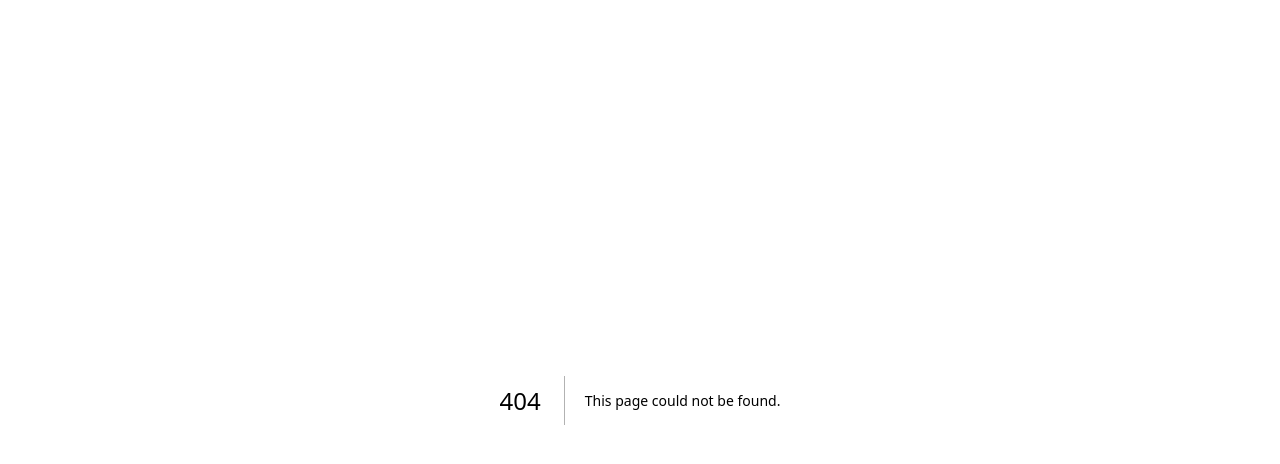
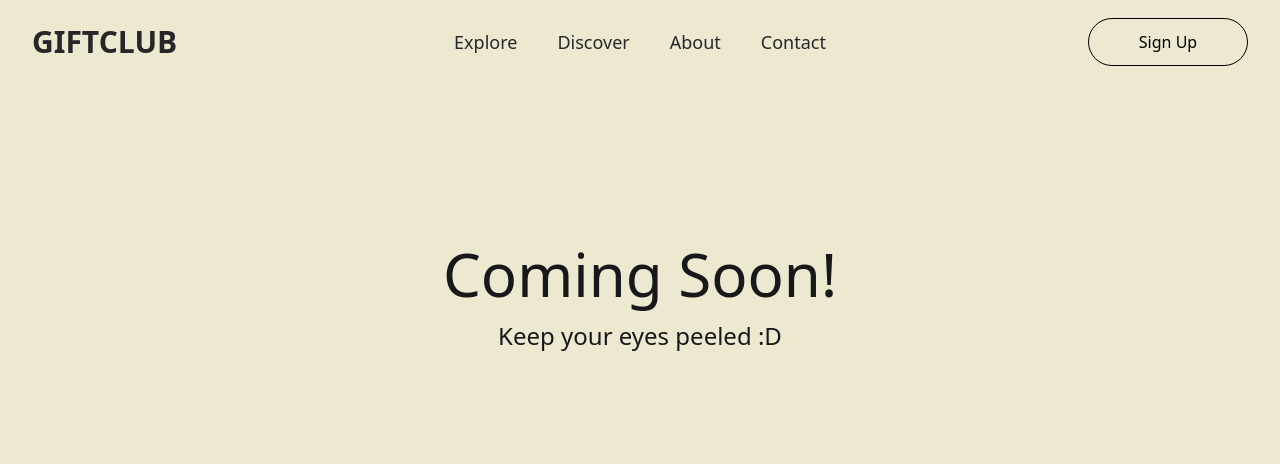
Before and after one commit to yoggiakjy/GiftClub, a Next.js app: page /about in a window 1280 px wide. Before the commit this address had no page. Shown: the top 464 px of the page. Built offline with nearby package versions, Linux system fonts and the light colour scheme; no server answers.

Commit message:
Hero button, placeholder page for those not in database.

```diff
--- /dev/null
+++ b/app/about/page.tsx
@@ -0,0 +1,34 @@
+"use client";
+import React from "react";
+import Navbar from "../components/Navbar";
+import { NavbarLinks } from "../lib/data";
+import { Orientation } from "../lib/types";
+import { motion } from "framer-motion";
+
+const page = () => {
+  return (
+    <div className="w-full flex flex-col justify-center items-center">
+      <Navbar navbarItems={NavbarLinks} orientation={Orientation.Horizontal} />
+      <motion.div
+        initial={{ y: 30, opacity: 0 }}
+        whileInView={{ y: 0, opacity: 1 }}
+        transition={{
+          duration: 0.5,
+          delay: 0.4,
+          stiffness: 400,
+          damping: 70,
+          type: "spring",
+        }}
+        viewport={{ once: true }}
+        className="flex flex-col justify-center items-center space-y-4 mt-[10rem]"
+      >
+        <p className="text-6xl font-light text-zinc-900">Coming Soon!</p>
+        <p className="text-2xl font-light text-zinc-900">
+          Keep your eyes peeled :D
+        </p>
+      </motion.div>
+    </div>
+  );
+};
+
+export default page;
--- a/app/components/Hero.tsx
+++ b/app/components/Hero.tsx
@@ -52,7 +52,7 @@ const Hero = () => {
               ease: "easeInOut",
             }}
             viewport={{ once: true }}
-            className=" bg-neutral-200 rounded-full"
+            className=" bg-neutral-200 rounded-full hover:scale-105 transition duration-300 ease-in-out"
           >
             <Link
               href={"/register"}
@@ -139,13 +139,13 @@ const Hero = () => {
             >
               <Link
                 href={"/explore"}
-                className="flex justify-center items-center space-x-6 py-3 px-6"
+                className="flex justify-center items-center space-x-6 py-1 px-1"
               >
-                <p className="text-zinc-800 text-lg font-semibold">
+                <p className="w-[10rem] text-zinc-800 text-lg font-semibold">
                   Check Our Venues
                 </p>
               </Link>
-              <FaArrowRightLong className="rounded-full bg-zinc-800 w-[2.3rem] h-[2rem] p-2" />
+              <FaArrowRightLong className="rounded-full bg-zinc-800 w-[2.3rem] h-[2.3rem] p-2" />
             </motion.button>
           </div>
         </div>
--- /dev/null
+++ b/app/contact/page.tsx
@@ -0,0 +1,34 @@
+"use client";
+import React from "react";
+import Navbar from "../components/Navbar";
+import { NavbarLinks } from "../lib/data";
+import { Orientation } from "../lib/types";
+import { motion } from "framer-motion";
+
+const page = () => {
+  return (
+    <div className="w-full flex flex-col justify-center items-center">
+      <Navbar navbarItems={NavbarLinks} orientation={Orientation.Horizontal} />
+      <motion.div
+        initial={{ y: 30, opacity: 0 }}
+        whileInView={{ y: 0, opacity: 1 }}
+        transition={{
+          duration: 0.5,
+          delay: 0.4,
+          stiffness: 400,
+          damping: 70,
+          type: "spring",
+        }}
+        viewport={{ once: true }}
+        className="flex flex-col justify-center items-center space-y-4 mt-[10rem]"
+      >
+        <p className="text-6xl font-light text-zinc-900">Coming Soon!</p>
+        <p className="text-2xl font-light text-zinc-900">
+          Keep your eyes peeled :D
+        </p>
+      </motion.div>
+    </div>
+  );
+};
+
+export default page;
--- a/app/restaurants/[slug]/page.tsx
+++ b/app/restaurants/[slug]/page.tsx
@@ -1,7 +1,7 @@
 // /app/restaurant_pages/[slug]/page.tsx
 import Navbar from "@/app/components/Navbar";
 import { NavbarLinks } from "@/app/lib/data";
-import { Orientation } from "@/app/lib/types";
+import { DynamicRestaurant, Orientation } from "@/app/lib/types";
 import { getPageBySlug } from "../data/pages";
 import { notFound } from "next/navigation";
 import Footer from "@/app/components/Footer";
@@ -16,7 +16,36 @@ type Props = {
 export default async function DynamicPage({ params }: Props) {
   const page = await getPageBySlug(params.slug);
 
-  if (!page) return notFound();
+  if (!page) {
+    const newPage = () => ({
+      slug: "page5",
+      title: "Restaurant",
+      image: "/images/image5.jpg",
+      description:
+        "Write an awesome description for your restaurant, get those foodies coming!",
+      location: "Your Restaurant's Location",
+      openingHours: "Your Restaurant's Opening Hours",
+      vouchers: [
+        { voucherTime: "Arrive between 12:00pm-12:00am", discount: "Dicount% off" },
+        { voucherTime: "Arrive between 12:00pm-12:00am", discount: "Dicount% off" },
+        { voucherTime: "Arrive between 12:00pm-12:00am", discount: "Dicount% off" },
+        { voucherTime: "Arrive between 12:00pm-12:00am", discount: "Dicount% off" },
+      ],
+    });
+
+    return (
+      <div className="w-full flex-col">
+        <Navbar
+          navbarItems={NavbarLinks}
+          orientation={Orientation.Horizontal}
+        />
+        <RestaurantPageHero page={newPage()} />
+        <RestaurantOverview page={newPage()} />
+        <RestaurantVouchers page={newPage()} />
+        <Footer />
+      </div>
+    );
+  }
 
   return (
     <div className="w-full flex-col">
```
Also changed, not shown: app/components/Navbar.tsx (+4 -3 lines).
